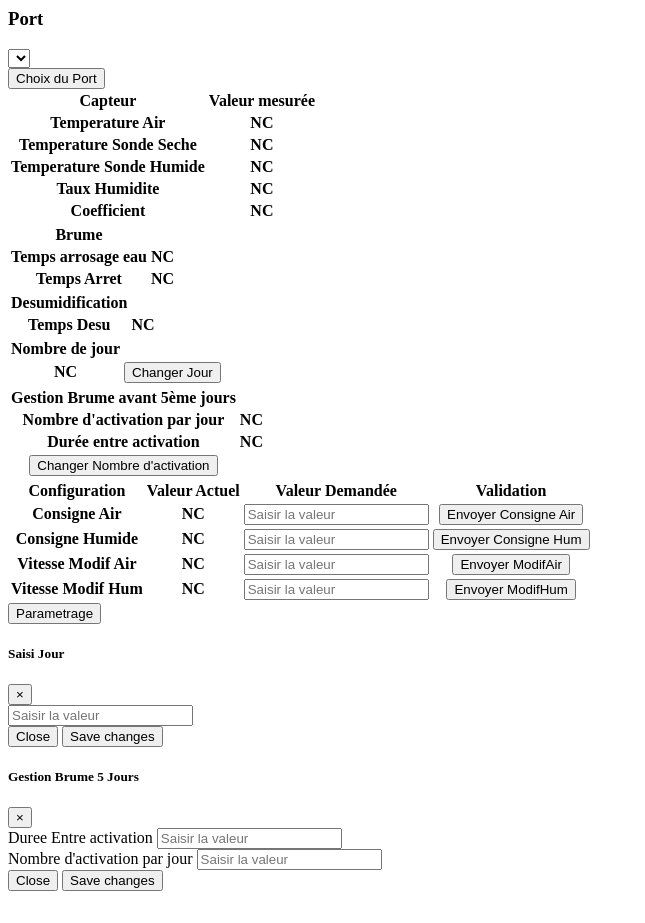
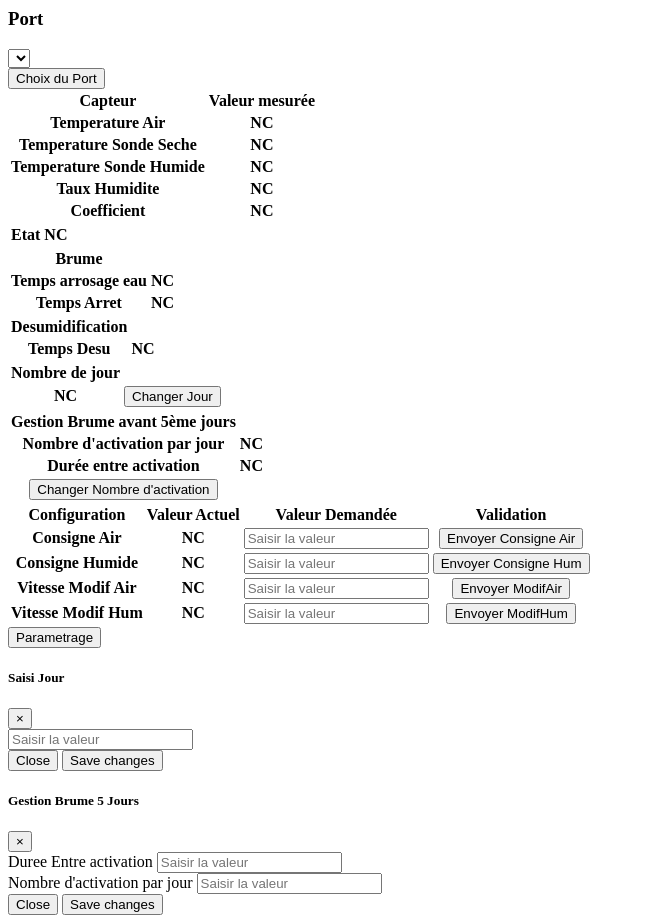
Before and after one commit to Morback97430/champyresi, a website: page public/home.html in a window 1280 px wide. Shown: the whole page, without its empty margins (0-645 px from the left). Before the commit the page ends 899 px from the top, so only its background shows below. Drawn offline with Linux system fonts and the light colour scheme.

Commit message:
Rajout du suiviProcess

```diff
--- a/public/home.html
+++ b/public/home.html
@@ -15,6 +15,7 @@
         <div class="appChampi d-none">
           <div class="row">
             <div class="col-sm-6">
+              <div class="row">
                   <table class="table-bordered text-center">
                       <thead>
                         <tr>
@@ -46,6 +47,18 @@
                         </tr>
                       </tbody>
                     </table>
+              </div>
+              <div class="row">
+                <table class="table-bordered text-center">
+                  <tbody>
+                    <tr>
+                      <th>Etat</th>
+                      <th class="suiviProcess">NC</th>
+                    </tr>
+                  </tbody>
+                </table>
+              </div>
+
             </div>
 
             <div class='col'>
--- a/public/script.js
+++ b/public/script.js
@@ -124,8 +124,7 @@ function setAppChampi(data){
     $('.tempsOuvertureBrume').text(data.tempsOuvertureBrume);
     $('.tempsFermetureBrume').text(data.tempsFermetureBrume);
     $('.nbJour').text(data.nbJour);
-
-    console.log(data.suiviProcess);
+    $('.suiviProcess').text(data.suiviProcess);
 }
 
 function initConsigne()
```
Lines whose indentation alone changed are shown as unchanged.
